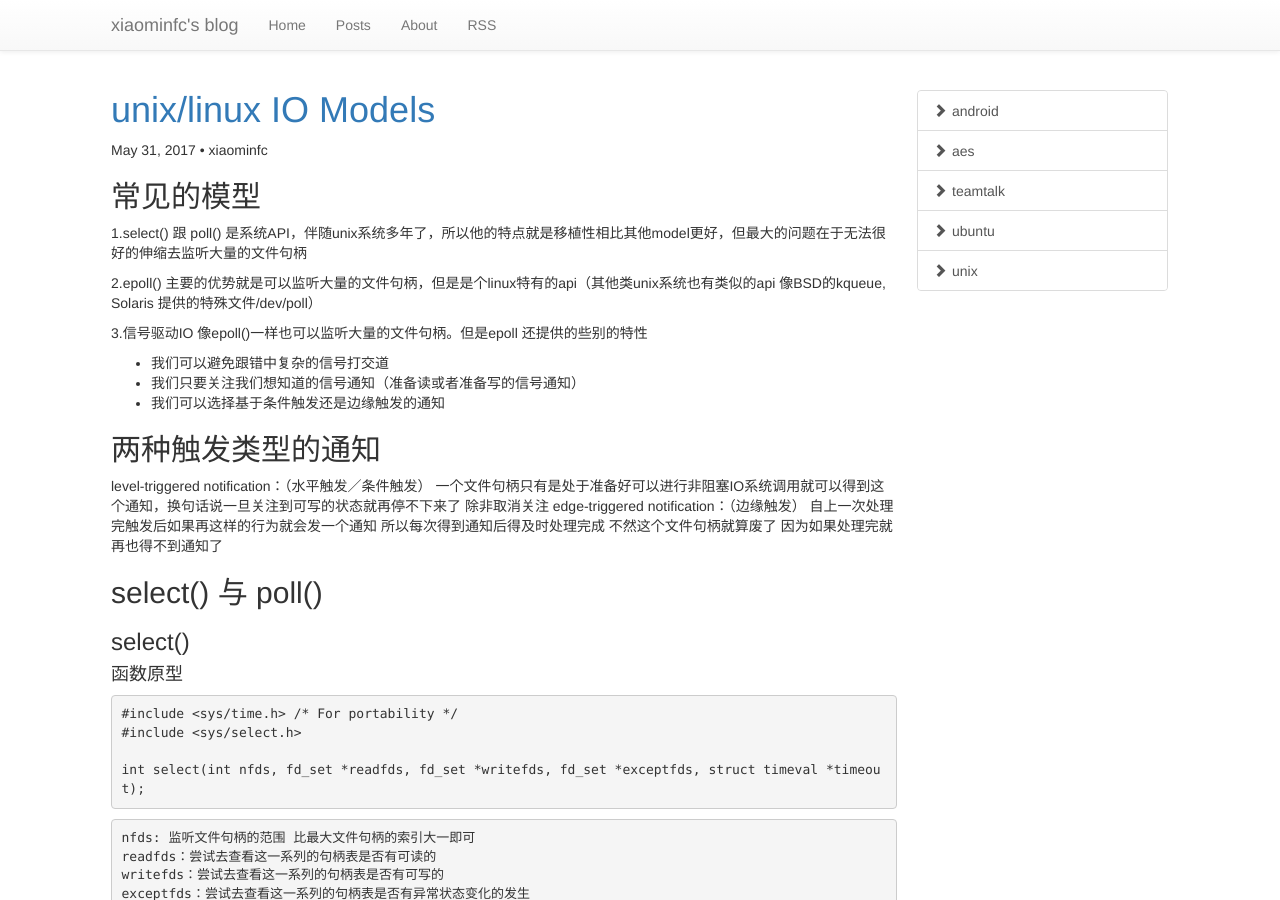
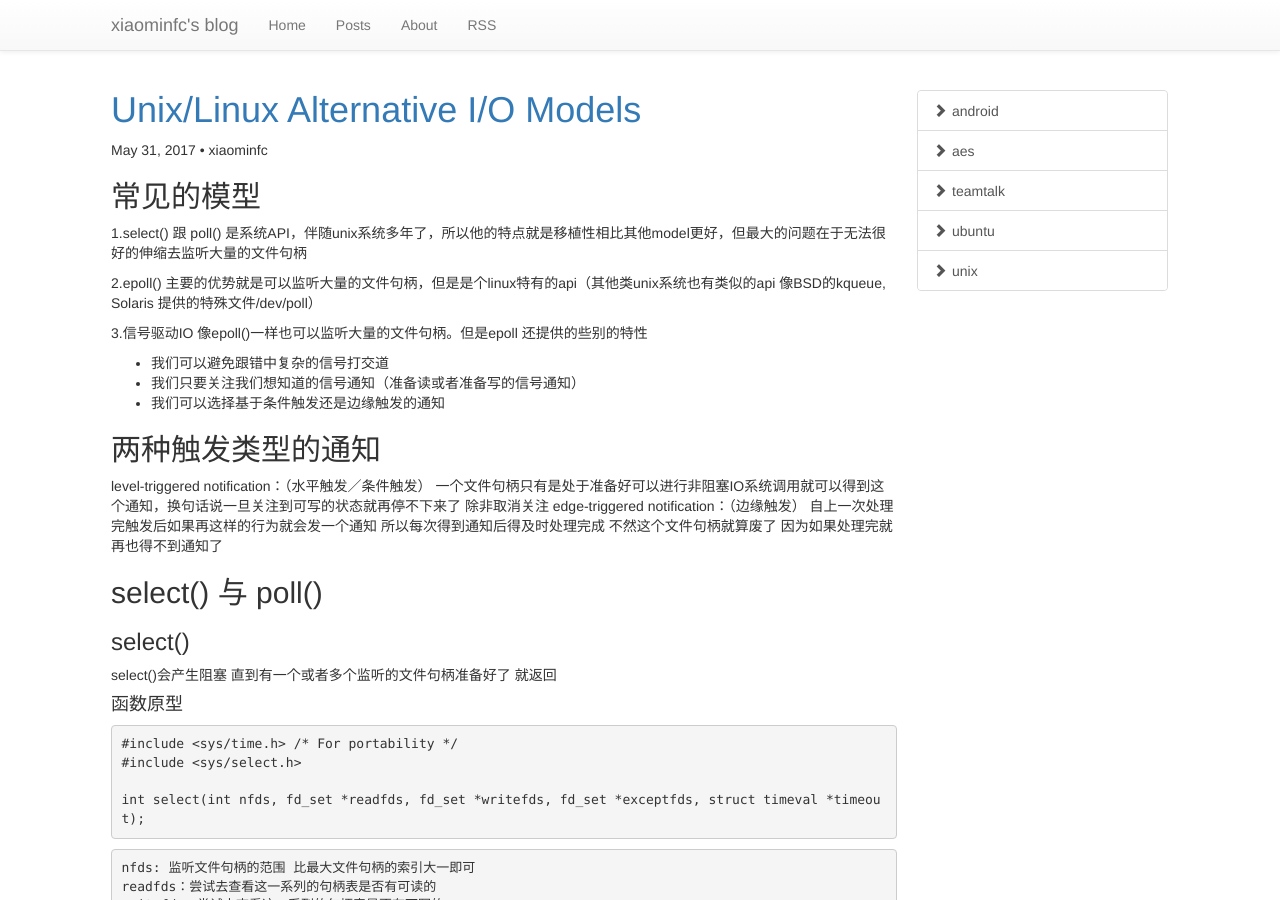
Before and after one commit to xiaominfc/xiaominfc.github.io, a Jekyll site: the page built from _posts/2017-05-31-IO Models.md, in a window 1280 px wide and 900 px high. Built offline with Jekyll 4.4.1, drawn with Linux system fonts in a browser that asks for light colours.

Commit message:
update code

```diff
--- a/_layouts/post.html
+++ b/_layouts/post.html
@@ -24,4 +24,8 @@
    </div>
  </div>
 </div>
+<!-- UY BEGIN -->
+<div id="uyan_frame"></div>
+<script type="text/javascript" src="http://v2.uyan.cc/code/uyan.js"></script>
+<!-- UY END -->
 </article>
--- a/_posts/2017-05-31-IO Models.md
+++ b/_posts/2017-05-31-IO Models.md
@@ -1,9 +1,9 @@
 ---
 layout: post
-title:  unix/linux IO Models
+title:  Unix/Linux Alternative I/O Models
 date: 2017-05-31 10:56:48 +0800
 author: xiaominfc
-description: unix/linux IO Models
+description: Unix/Linux Alternative I/O Models
 categories: unix
 ---
 
@@ -26,6 +26,7 @@
 ## select() 与 poll()
 
 ### select()
+select()会产生阻塞 直到有一个或者多个监听的文件句柄准备好了 就返回
 
 #### 函数原型
 ~~~~
@@ -55,7 +56,6 @@
 ~~~~
 
 #### example
-
 
 ~~~~
 //open_listen.h
@@ -137,18 +137,17 @@
     FD_SET(listenfd, &read_set);
 
     while(1) {
-    ready_set = read_set;
-    int count = select(listenfd + 1, &ready_set, NULL, NULL, NULL);
-    if(count > 0) {
-    printf("have %d ready\n", count);
+        ready_set = read_set;
+        int count = select(listenfd + 1, &ready_set, NULL, NULL, NULL);
+        if(count > 0) {
+            printf("have %d ready\n", count);
+        }
+        if(FD_ISSET(listenfd, &ready_set)) {
+            connfd = accept(listenfd, (SA*)&clientaddr, &clientlen);
+            printf("accept new connection:%d\n", connfd);
+            //close(connfd);
+        }
     }
-    if(FD_ISSET(listenfd, &ready_set)) {
-    connfd = accept(listenfd, (SA*)&clientaddr, &clientlen);
-    printf("accept new connection:%d\n", connfd);
-    //close(connfd);
-    }
-    }
-
     return 1;
 }
 
```
Also changed, not shown: _posts/2017-05-15-AES加密(兼容php，java，objective-c).md (+0 -1 lines), _posts/2017-05-16-teamtalk_api.md (+1 -1 lines), _layouts/page.html (line endings or trailing spaces).
